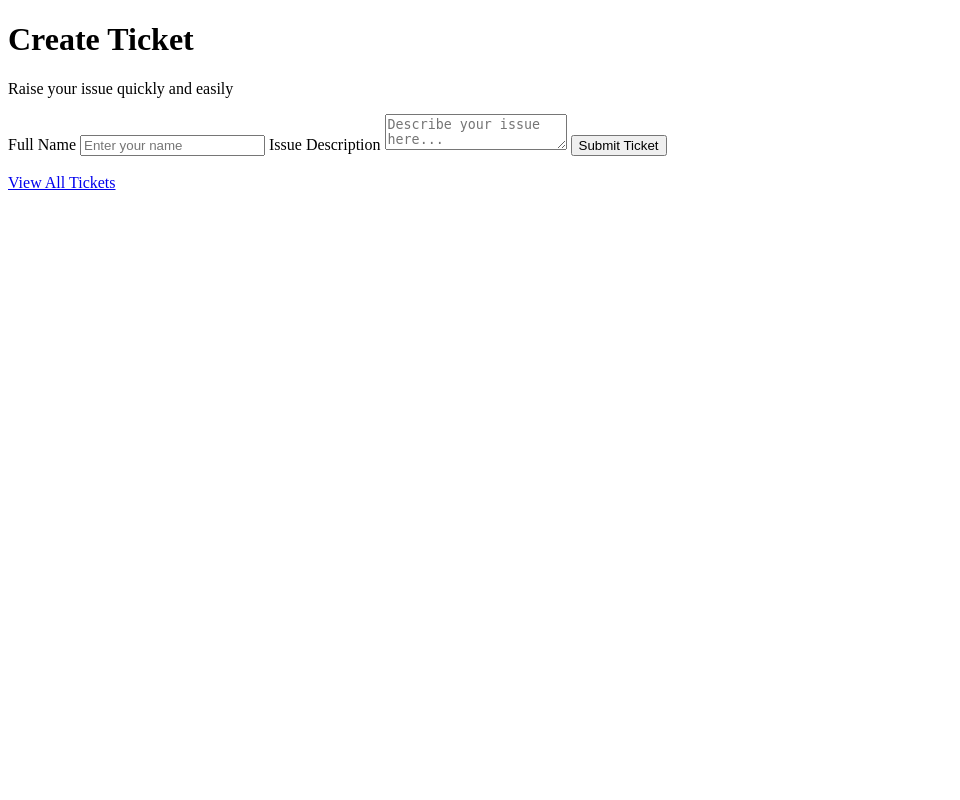
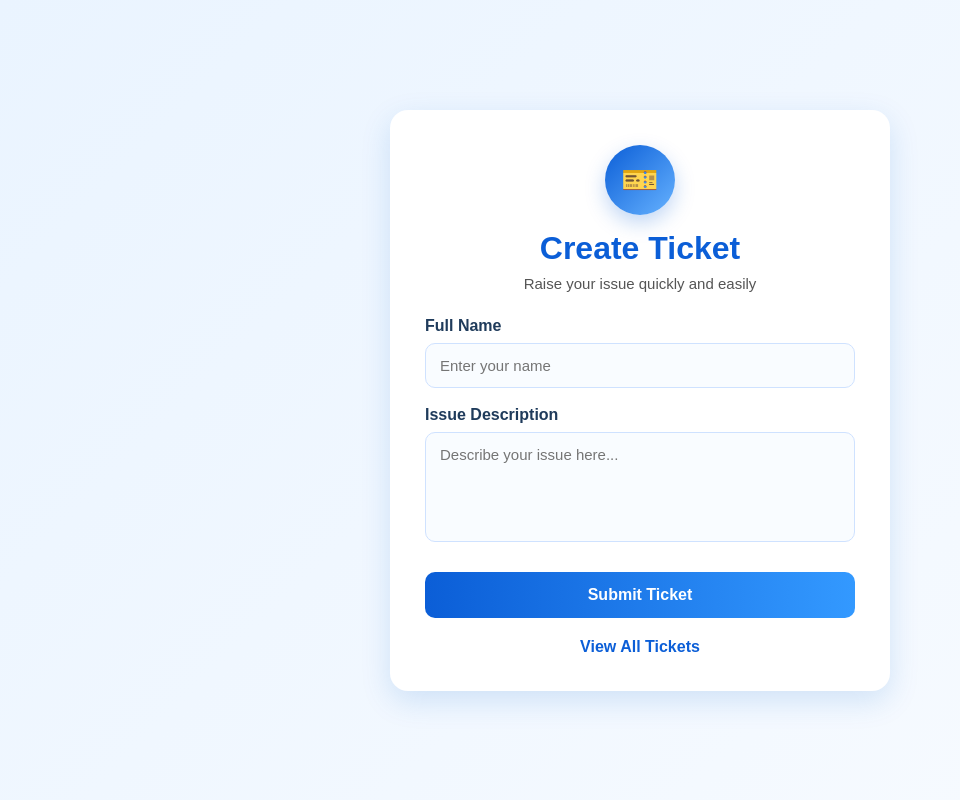
Before and after one commit to afeefmusthafa089-star/Ticketing-system, a Flask app: page / in a window 1280 px wide. Shown: the whole page, without its empty margins (0-960 px from the left). Run offline with Flask 3, Linux system fonts and the light colour scheme; the visitor is signed in with stand-in values (Sample User, id 1).

Commit message:
Update index.html

```diff
--- a/templates/index.html
+++ b/templates/index.html
@@ -4,24 +4,156 @@
     <meta charset="UTF-8">
     <meta name="viewport" content="width=device-width, initial-scale=1.0">
     <title>Create Ticket</title>
+    <style>
+        * {
+            margin: 0;
+            padding: 0;
+            box-sizing: border-box;
+            font-family: Arial, sans-serif;
+        }
+
+        body {
+            background: linear-gradient(135deg, #eaf4ff, #f8fbff);
+            min-height: 100vh;
+            display: flex;
+            justify-content: center;
+            align-items: center;
+            padding: 30px;
+        }
+
+        .container {
+            width: 100%;
+            max-width: 500px;
+            background: #ffffff;
+            padding: 35px;
+            border-radius: 18px;
+            box-shadow: 0 10px 30px rgba(0, 102, 204, 0.15);
+        }
+
+        .header {
+            text-align: center;
+            margin-bottom: 25px;
+        }
+
+        .header h1 {
+            color: #0b5ed7;
+            font-size: 32px;
+            margin-bottom: 8px;
+        }
+
+        .header p {
+            color: #555;
+            font-size: 15px;
+        }
+
+        .form-group {
+            margin-bottom: 18px;
+        }
+
+        label {
+            display: block;
+            margin-bottom: 8px;
+            font-weight: bold;
+            color: #1f3b5b;
+        }
+
+        input, textarea, select {
+            width: 100%;
+            padding: 13px 14px;
+            border: 1px solid #cfe2ff;
+            border-radius: 10px;
+            outline: none;
+            font-size: 15px;
+            transition: 0.3s;
+            background: #f9fcff;
+        }
+
+        input:focus, textarea:focus, select:focus {
+            border-color: #0b5ed7;
+            box-shadow: 0 0 0 3px rgba(11, 94, 215, 0.12);
+            background: #fff;
+        }
+
+        textarea {
+            resize: none;
+            min-height: 110px;
+        }
+
+        .btn {
+            width: 100%;
+            padding: 14px;
+            border: none;
+            background: linear-gradient(90deg, #0b5ed7, #3399ff);
+            color: white;
+            font-size: 16px;
+            font-weight: bold;
+            border-radius: 10px;
+            cursor: pointer;
+            transition: 0.3s;
+            margin-top: 8px;
+        }
+
+        .btn:hover {
+            transform: translateY(-2px);
+            box-shadow: 0 8px 18px rgba(11, 94, 215, 0.25);
+        }
+
+        .link-box {
+            text-align: center;
+            margin-top: 20px;
+        }
+
+        .link-box a {
+            text-decoration: none;
+            color: #0b5ed7;
+            font-weight: bold;
+            transition: 0.3s;
+        }
+
+        .link-box a:hover {
+            color: #084298;
+        }
+
+        .icon-circle {
+            width: 70px;
+            height: 70px;
+            background: linear-gradient(135deg, #0b5ed7, #66b2ff);
+            color: white;
+            margin: 0 auto 15px;
+            border-radius: 50%;
+            display: flex;
+            align-items: center;
+            justify-content: center;
+            font-size: 30px;
+            box-shadow: 0 8px 20px rgba(11, 94, 215, 0.25);
+        }
+    </style>
 </head>
 <body>
     <div class="container">
-        <h1>Create Ticket</h1>
-        <p>Raise your issue quickly and easily</p>
+        <div class="header">
+            <div class="icon-circle">🎫</div>
+            <h1>Create Ticket</h1>
+            <p>Raise your issue quickly and easily</p>
+        </div>
 
         <form action="/submit" method="POST">
-            <label>Full Name</label>
-            <input type="text" name="full_name" placeholder="Enter your name" required>
+            <div class="form-group">
+                <label for="name">Full Name</label>
+                <input type="text" id="name" name="name" placeholder="Enter your name" required>
+            </div>
 
-            <label>Issue Description</label>
-            <textarea name="issue_description" placeholder="Describe your issue here..." required></textarea>
+            <div class="form-group">
+                <label for="issue">Issue Description</label>
+                <textarea id="issue" name="issue" placeholder="Describe your issue here..." required></textarea>
+            </div>
 
-            <button type="submit">Submit Ticket</button>
+            <button type="submit" class="btn">Submit Ticket</button>
         </form>
 
-        <br>
-        <a href="/view">View All Tickets</a>
+        <div class="link-box">
+            <a href="/view">View All Tickets</a>
+        </div>
     </div>
 </body>
 </html>
```
